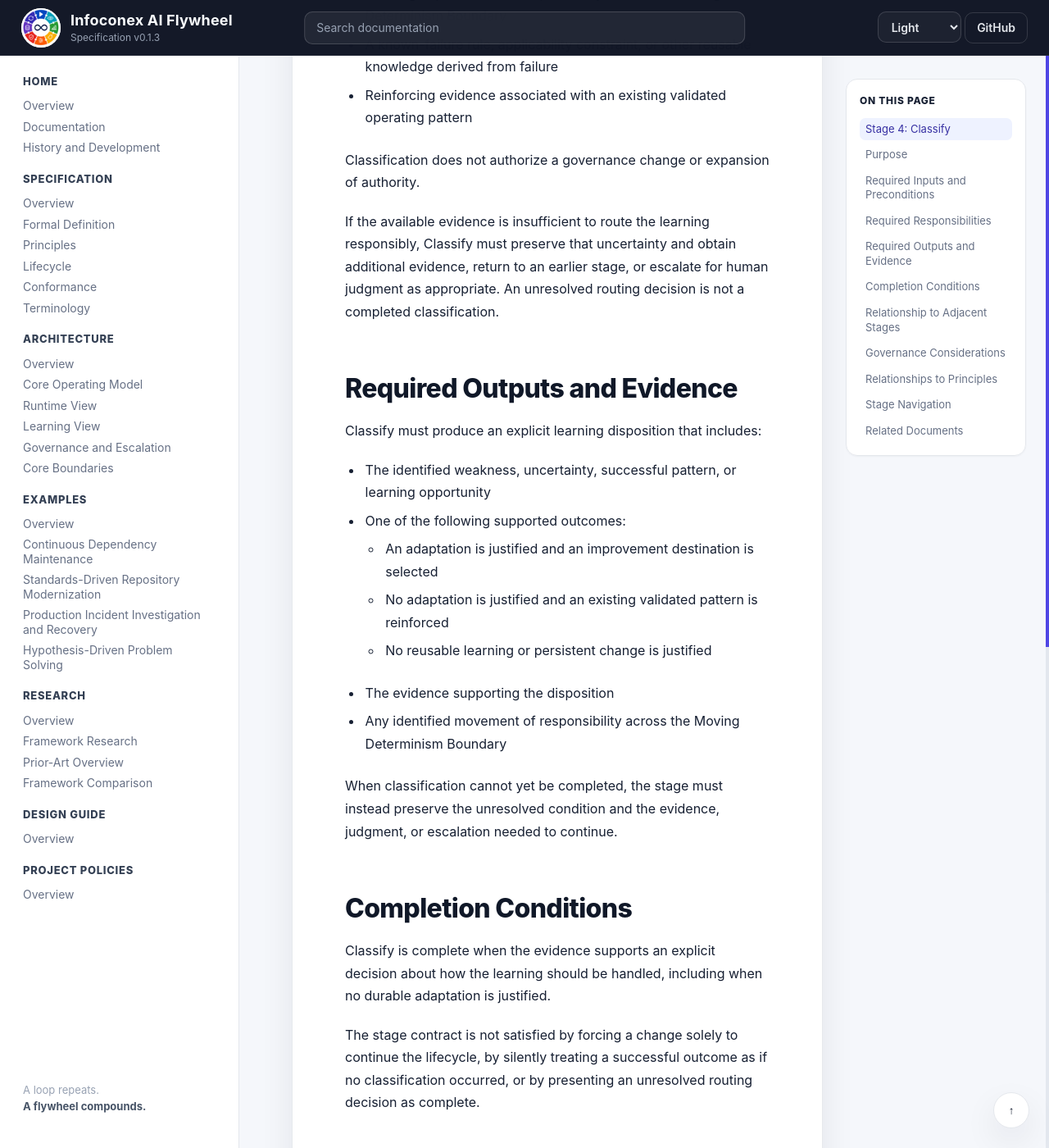
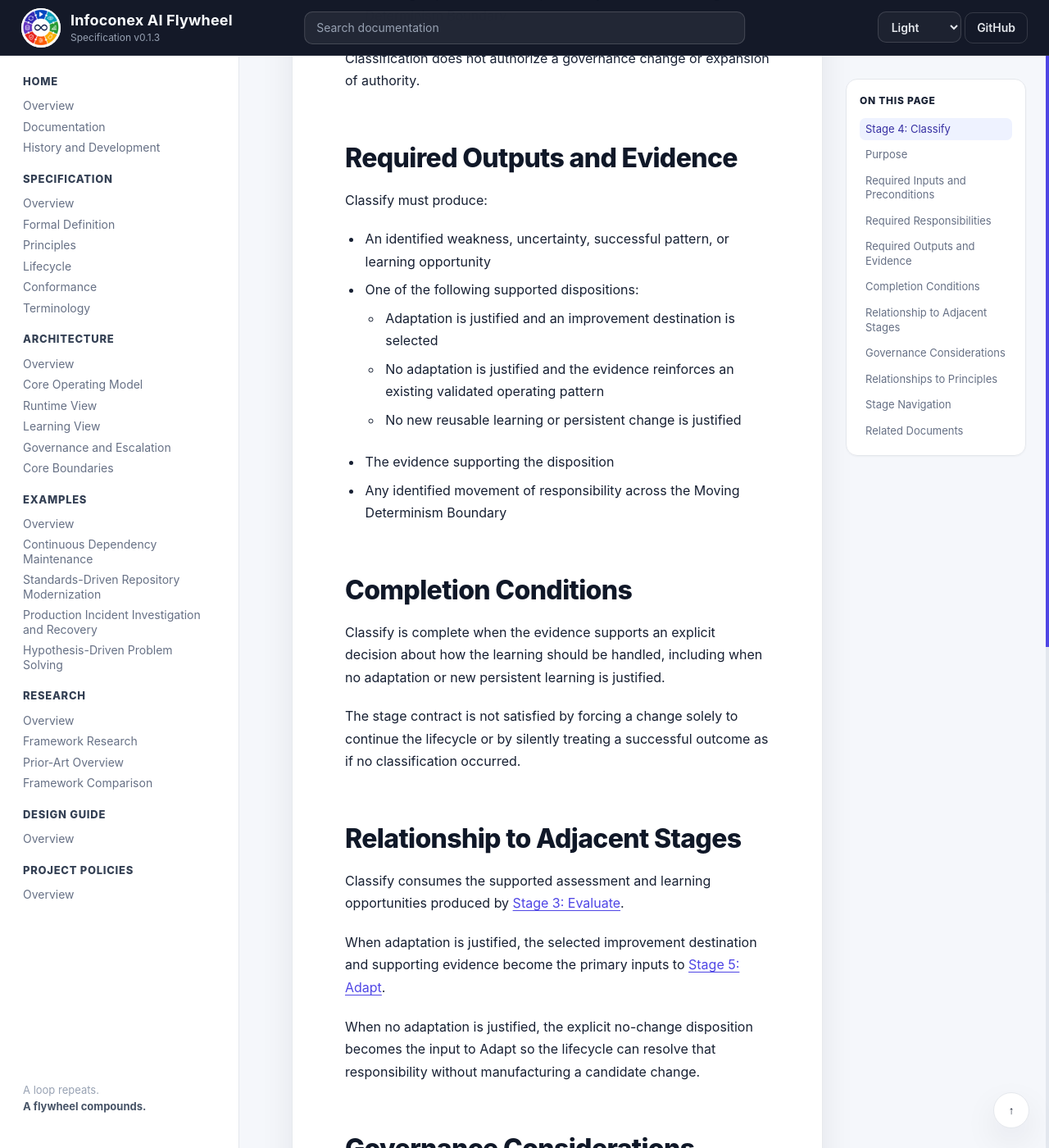
Before and after one commit to infoconex/ai-flywheel, a Jekyll site: the page built from docs/specification/lifecycle/04-classify.md, in a window 1280 px wide and 1400 px high, scrolled down 2036 px. Shown: the whole window at 82% size. Built offline with Jekyll 4.4.1, drawn with Linux system fonts in a browser that asks for light colours; our own code applies the rules of GitHub Pages for plain Markdown files; some of the changed text lies outside the part shown.

Commit message:
Refine Classify no-change disposition

```diff
--- a/docs/specification/lifecycle/04-classify.md
+++ b/docs/specification/lifecycle/04-classify.md
@@ -1,6 +1,6 @@
 # Stage 4: Classify
 
-The Infoconex AI Flywheel identifies the type and likely source of any weakness, uncertainty, successful pattern, or learning opportunity revealed by evaluation.
+The Infoconex AI Flywheel identifies the type and likely source of any weakness, uncertainty, or learning opportunity revealed by evaluation.
 
 ## Purpose
 
@@ -8,7 +8,7 @@ Classification prevents the Flywheel from treating every outcome as the same typ
 
 At this stage, the Flywheel asks:
 
-> **What was learned, and where should that learning live?**
+> **Where should this learning live?**
 
 ## Required Inputs and Preconditions
 
@@ -27,13 +27,13 @@ The classification must be grounded in an evaluated outcome or identified learni
 Classify must:
 
 - Identify the type and likely source of the weakness, uncertainty, successful pattern, or learning opportunity
-- Determine whether the evidence justifies a persistent adaptation, reinforces an existing validated pattern, or does not justify durable change
+- Determine whether the evidence justifies adaptation, reinforces an existing validated operating pattern, or does not justify new persistent learning
 - Consider the part of the operating model best suited to own any resulting improvement or reusable learning
 - Make the routing decision intentionally rather than defaulting every outcome to one adaptation mechanism
 - Preserve the evidence supporting the routing decision
-- Allow the result to be that no persistent adaptation is justified
+- Allow the result to be that no adaptation is justified
 
-Potential improvement or learning destinations may include:
+Potential improvement destinations may include:
 
 - Deterministic implementation
 - Procedural guidance
@@ -42,40 +42,34 @@ Potential improvement or learning destinations may include:
 - Runtime reasoning behavior
 - Governance or authority
 - A changed placement of responsibility across the Moving Determinism Boundary
-- A known-failure rule, applicability constraint, or other reusable knowledge derived from failure
-- Reinforcing evidence associated with an existing validated operating pattern
 
 Classification does not authorize a governance change or expansion of authority.
 
-If the available evidence is insufficient to route the learning responsibly, Classify must preserve that uncertainty and obtain additional evidence, return to an earlier stage, or escalate for human judgment as appropriate. An unresolved routing decision is not a completed classification.
-
 ## Required Outputs and Evidence
 
-Classify must produce an explicit learning disposition that includes:
+Classify must produce:
 
-- The identified weakness, uncertainty, successful pattern, or learning opportunity
-- One of the following supported outcomes:
-  - An adaptation is justified and an improvement destination is selected
-  - No adaptation is justified and an existing validated pattern is reinforced
-  - No reusable learning or persistent change is justified
+- An identified weakness, uncertainty, successful pattern, or learning opportunity
+- One of the following supported dispositions:
+  - Adaptation is justified and an improvement destination is selected
+  - No adaptation is justified and the evidence reinforces an existing validated operating pattern
+  - No new reusable learning or persistent change is justified
 - The evidence supporting the disposition
 - Any identified movement of responsibility across the Moving Determinism Boundary
 
-When classification cannot yet be completed, the stage must instead preserve the unresolved condition and the evidence, judgment, or escalation needed to continue.
-
 ## Completion Conditions
 
-Classify is complete when the evidence supports an explicit decision about how the learning should be handled, including when no durable adaptation is justified.
+Classify is complete when the evidence supports an explicit decision about how the learning should be handled, including when no adaptation or new persistent learning is justified.
 
-The stage contract is not satisfied by forcing a change solely to continue the lifecycle, by silently treating a successful outcome as if no classification occurred, or by presenting an unresolved routing decision as complete.
+The stage contract is not satisfied by forcing a change solely to continue the lifecycle or by silently treating a successful outcome as if no classification occurred.
 
 ## Relationship to Adjacent Stages
 
 Classify consumes the supported assessment and learning opportunities produced by [Stage 3: Evaluate](03-evaluate.md).
 
-A completed learning disposition becomes the primary input to [Stage 5: Adapt](05-adapt.md). When adaptation is justified, Adapt uses the selected improvement destination and supporting evidence. When no adaptation is justified, Adapt explicitly resolves the no-change disposition rather than manufacturing a candidate change.
+When adaptation is justified, the selected improvement destination and supporting evidence become the primary inputs to [Stage 5: Adapt](05-adapt.md).
 
-New evidence from later stages may return the lifecycle to Classify when an earlier routing decision is no longer supported.
+When no adaptation is justified, the explicit no-change disposition becomes the input to Adapt so the lifecycle can resolve that responsibility without manufacturing a candidate change.
 
 ## Governance Considerations
 
```
